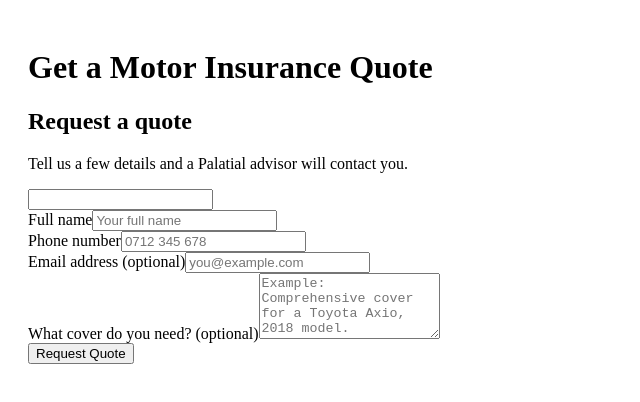
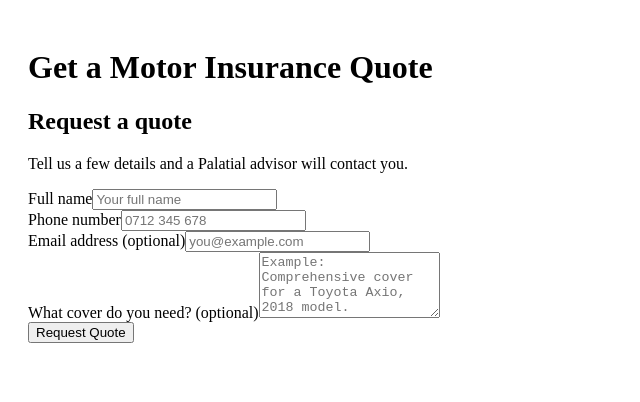
Before and after one commit to sbabu-pl/palatial-webhook, a Next.js app in the folder apps/web/: page /motor-insurance in a window 1280 px wide. Shown: the top 402 px of the page, without its empty margins (0-640 px from the left). Built offline with nearby package versions, Linux system fonts and the light colour scheme.

Commit message:
Hide honeypot field from UI

```diff
--- a/apps/web/src/components/forms/quote-request-form.tsx
+++ b/apps/web/src/components/forms/quote-request-form.tsx
@@ -118,10 +118,9 @@
 <input
   type="text"
   name="website"
+  style={{ display: 'none' }}
   tabIndex={-1}
   autoComplete="off"
-          className="hidden"
-          aria-hidden="true"
 />
 
         <div className="grid gap-4 sm:grid-cols-2">
```
Lines whose indentation alone changed are shown as unchanged.
